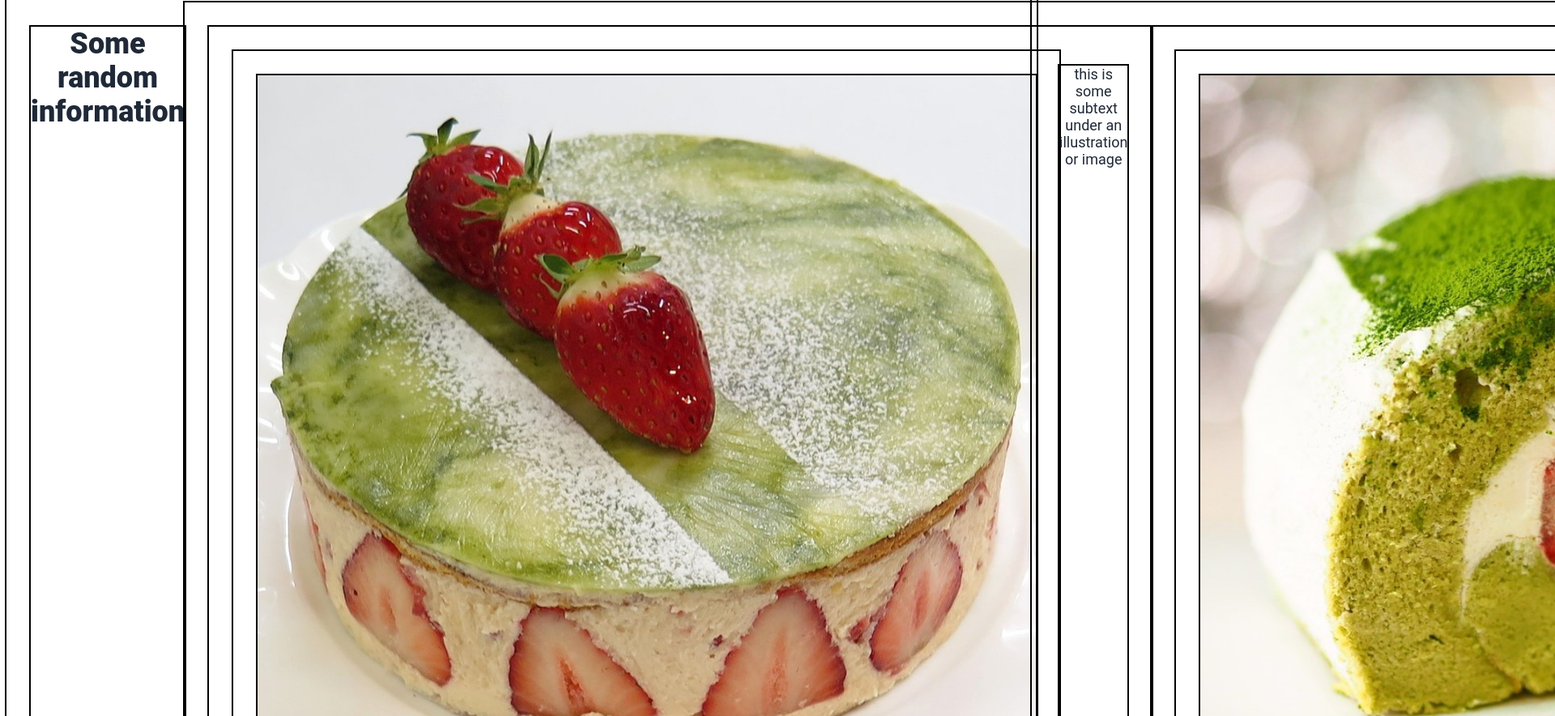
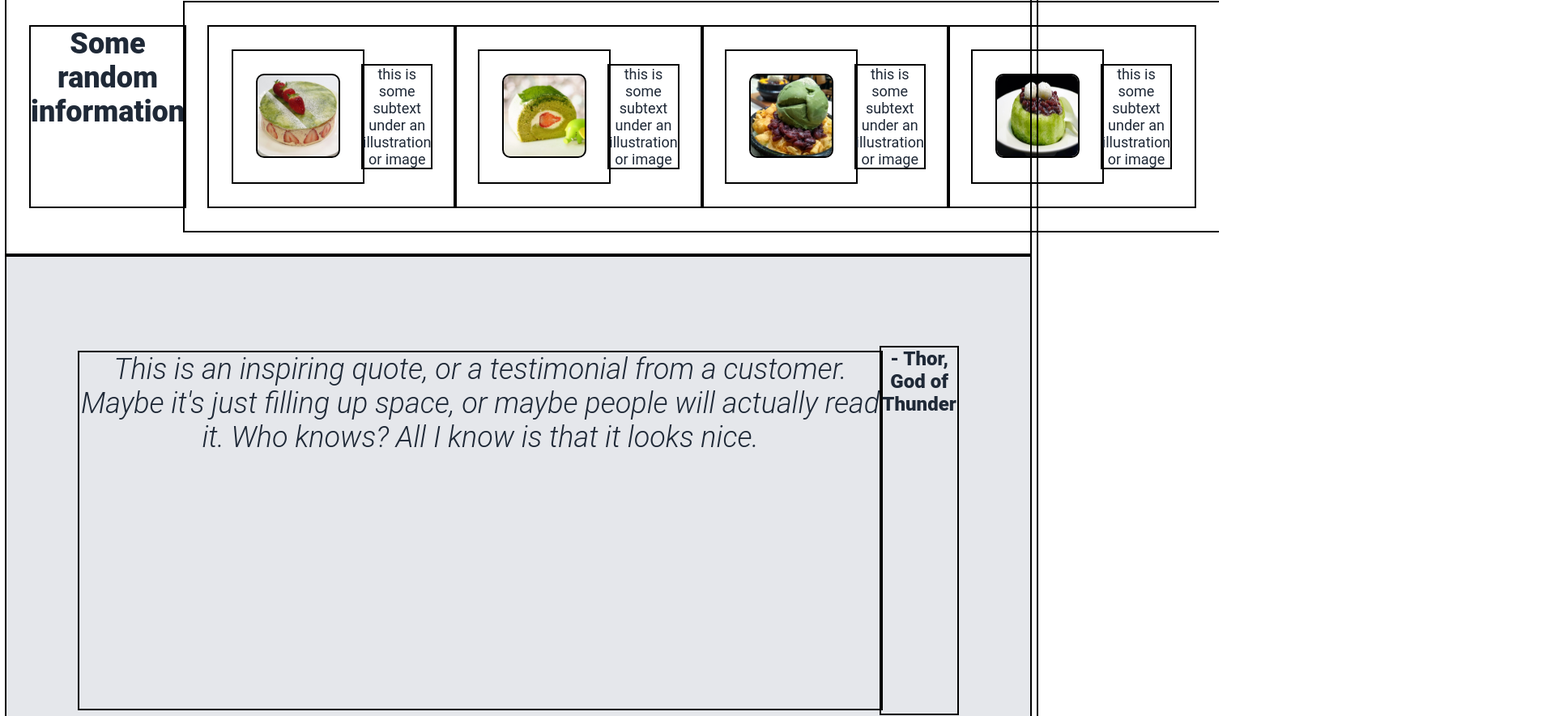
Before and after one commit to ET-bug/random-website, a plain HTML site: page index.html in a window 1280 px wide. Shown: the part 507-1391 px from the top of the page at 81% size, 1920 px wide, since content can reach past the window. Drawn offline with Linux system fonts and the light colour scheme.

Commit message:
Adjusted image sizes

```diff
--- a/resources/style.css
+++ b/resources/style.css
@@ -54,14 +54,20 @@ div {
     background-color: #1F2937;
 }
 .secondary-bg {
-    height: 270px;
+    height: 500px;
     width: auto;
     padding: 90px;
     background-color: #E5E7EB;
-    flex: 1;
+    /*flex: 1;
     flex-direction: column;
-    justify-content: center;
+    justify-content: center;*/
 }
 .default-bg {
     background-color: white;
 }
+
+img {
+    width: 100px;
+    height: 100px;
+    border-radius: 8px;
+}
```
